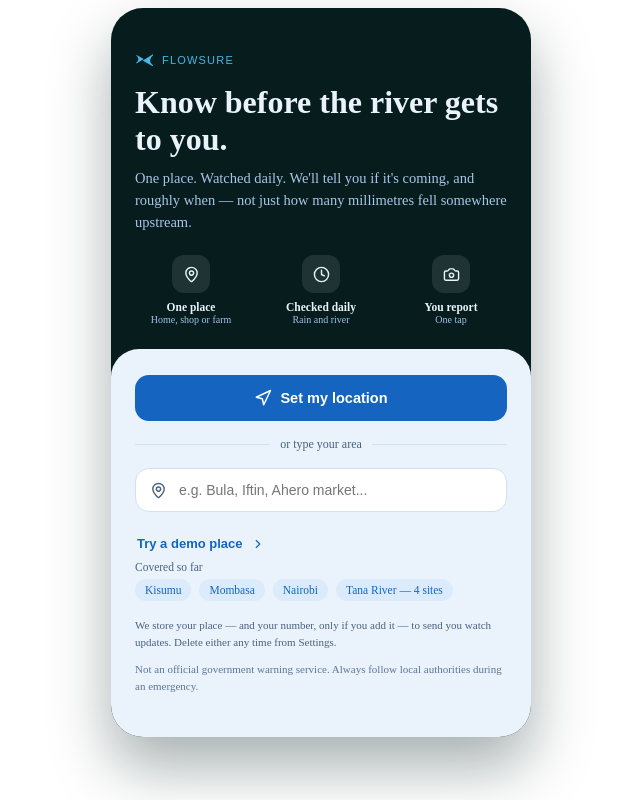
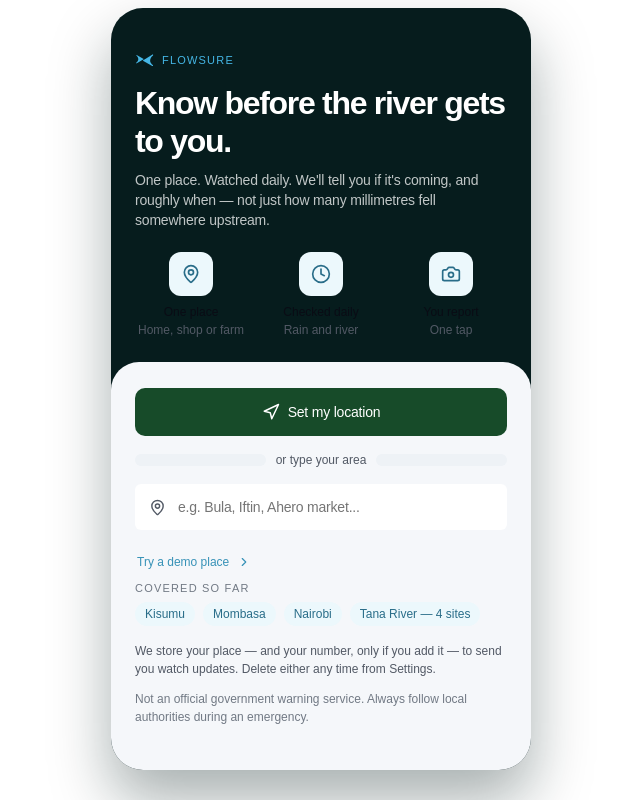
Before and after one commit to Divine-Udeze/FlowSure-Prototype, a React (Vite) app: page / in a window 1280 px wide. Shown: the whole page, without its empty margins (319-959 px from the left). Built offline with nearby package versions, Linux system fonts and the light colour scheme.

Commit message:
refactor: status/level data model + onboarding screen onto DESIGN.md tokens

```diff
--- a/src/FlowSure.tsx
+++ b/src/FlowSure.tsx
@@ -33,8 +33,8 @@ import {
   ResponsiveContainer,
   Tooltip,
 } from "recharts";
-import { color, space, radius, typography } from "./theme";
-import { Pill } from "./components/ui";
+import { color, level, space, radius, typography } from "./theme";
+import { Button, IconTile, Pill } from "./components/ui";
 
 // ---- design tokens ----
 // Kept temporarily: every screen not yet converted to theme.ts still
@@ -174,18 +174,18 @@ function gaugePercent(stage, min = 3.8, max = 6.6) {
 
 function statusForLocation(loc, currentStage) {
   const gap = loc.trigger - currentStage;
-  if (gap <= 0) return { key: "breached", label: "Breached — payout processing", color: T.red };
-  if (gap <= 0.5) return { key: "watch", label: "Watch closely", color: T.amber };
-  return { key: "safe", label: "Quiet for now", color: T.green };
+  if (gap <= 0) return { key: "act", label: "Breached — payout processing", ...level.act };
+  if (gap <= 0.5) return { key: "watch", label: "Watch closely", ...level.watch };
+  return { key: "quiet", label: "Quiet for now", ...level.quiet };
 }
 
 // preview-only overrides so every state can be demoed without waiting for a real flood
 const PREVIEW_STATES = {
   auto: null,
-  safe: { key: "safe", label: "Quiet for now", color: T.green, gap: 1.2 },
-  watch: { key: "watch", label: "Watch closely", color: T.amber, gap: 0.3 },
-  breached: { key: "breached", label: "Breached — payout processing", color: T.red, gap: -0.05 },
-  paid: { key: "paid", label: "Payout sent", color: T.paid, gap: -0.05 },
+  safe: { key: "quiet", label: "Quiet for now", ...level.quiet, gap: 1.2 },
+  watch: { key: "watch", label: "Watch closely", ...level.watch, gap: 0.3 },
+  breached: { key: "act", label: "Breached — payout processing", ...level.act, gap: -0.05 },
+  paid: { key: "done", label: "Payout sent", ...level.done, gap: -0.05 },
 };
 
 function effectiveState(loc, currentStage, previewMode) {
@@ -220,8 +220,8 @@ function freshness(lastCheckedAt) {
   else if (mins < 60 * 24) text = `Checked ${Math.round(mins / 60)}h ago`;
   else text = `Checked ${Math.round(mins / (60 * 24))}d ago`;
   const state = mins < 120 ? "fresh" : mins < 720 ? "aging" : "stale";
-  const color = state === "fresh" ? T.green : state === "aging" ? T.amber : T.red;
-  return { text, state, color };
+  const textColor = state === "fresh" ? color.success : state === "aging" ? color.warning : color.error;
+  return { text, state, textColor };
 }
 
 export default function FlowSure() {
@@ -266,58 +266,39 @@ export default function FlowSure() {
       <Shell textScale={textScale} highContrast={highContrast}>
         <div style={{ padding: "44px 24px 20px" }}>
           <Brand />
-          <h1
-            className="uf-display"
-            style={{
-              fontSize: 32,
-              lineHeight: 1.16,
-              color: T.paper,
-              margin: "16px 0 10px",
-              fontWeight: 600,
-            }}
-          >
+          <h1 style={{ ...typography.display, color: color.white, margin: "16px 0 10px" }}>
             Know before the river gets to you.
           </h1>
-          <p
-            className="uf-body"
-            style={{ color: "#A9C6E8", fontSize: 14.5, lineHeight: 1.5, margin: "0 0 22px" }}
-          >
+          <p style={{ ...typography.body, color: "rgba(255,255,255,0.75)", margin: "0 0 22px" }}>
             One place. Watched daily. We'll tell you if it's coming, and roughly when — not
             just how many millimetres fell somewhere upstream.
           </p>
 
           <div style={{ display: "flex", gap: 18, marginBottom: 4 }}>
-            <Feature icon={MapPin} label="One place" sub="Home, shop or farm" />
-            <Feature icon={Clock} label="Checked daily" sub="Rain and river" />
-            <Feature icon={Camera} label="You report" sub="One tap" />
+            <IconTile icon={MapPin} title="One place" caption="Home, shop or farm" tint="teal" />
+            <IconTile icon={Clock} title="Checked daily" caption="Rain and river" tint="teal" />
+            <IconTile icon={Camera} title="You report" caption="One tap" tint="teal" />
           </div>
         </div>
 
         <div
           className="uf-scroll"
           style={{
-            background: T.paper,
+            background: color.page,
             borderRadius: "28px 28px 0 0",
             flex: 1,
             padding: "26px 24px 32px",
             overflowY: "auto",
           }}
         >
-          <button
-            className="uf-body"
-            onClick={() => chooseDemo(DEMO_LOCATIONS[0])}
-            style={btnPrimary}
-          >
-            <Navigation size={18} />
+          <Button variant="primary" icon={Navigation} onClick={() => chooseDemo(DEMO_LOCATIONS[0])}>
             Set my location
-          </button>
+          </Button>
 
           <div style={{ display: "flex", alignItems: "center", gap: 10, margin: "16px 0" }}>
-            <div style={{ flex: 1, height: 1, background: "#D3E0F0" }} />
-            <span className="uf-body" style={{ color: T.inkSoft, fontSize: 12 }}>
-              or type your area
-            </span>
-            <div style={{ flex: 1, height: 1, background: "#D3E0F0" }} />
+            <div style={{ flex: 1, height: 12, background: color.surfaceMuted, borderRadius: radius.dot }} />
+            <span style={{ ...typography.small, color: color.textSecondary }}>or type your area</span>
+            <div style={{ flex: 1, height: 12, background: color.surfaceMuted, borderRadius: radius.dot }} />
           </div>
 
           <div
@@ -325,16 +306,14 @@ export default function FlowSure() {
               display: "flex",
               alignItems: "center",
               gap: 10,
-              background: "#fff",
-              border: "1px solid #D3E0F0",
-              borderRadius: 14,
+              background: color.surface,
+              borderRadius: radius.input,
               padding: "12px 14px",
               marginBottom: 18,
             }}
           >
-            <MapPin size={17} color={T.inkSoft} />
+            <MapPin size={17} color={color.textSecondary} />
             <input
-              className="uf-body"
               value={manualQuery}
               onChange={(e) => setManualQuery(e.target.value)}
               placeholder="e.g. Bula, Iftin, Ahero market..."
@@ -342,15 +321,14 @@ export default function FlowSure() {
                 border: "none",
                 outline: "none",
                 flex: 1,
-                fontSize: 14,
-                color: T.ink,
+                ...typography.body,
+                color: color.text,
                 background: "transparent",
               }}
             />
           </div>
 
           <button
-            className="uf-body"
             onClick={() => setShowDemoList((s) => !s)}
             style={{
               display: "flex",
@@ -359,9 +337,8 @@ export default function FlowSure() {
               background: "none",
               border: "none",
               padding: "6px 2px",
-              color: T.river,
-              fontSize: 13,
-              fontWeight: 600,
+              color: color.tealDark,
+              ...typography.smallMedium,
               cursor: "pointer",
               marginBottom: showDemoList ? 10 : 4,
             }}
@@ -376,52 +353,32 @@ export default function FlowSure() {
           {showDemoList && (
             <div style={{ display: "flex", flexDirection: "column", gap: 8, marginBottom: 18 }}>
               {DEMO_LOCATIONS.map((loc) => (
-                <button
-                  key={loc.id}
-                  className="uf-body"
-                  onClick={() => chooseDemo(loc)}
-                  style={demoRow}
-                >
-                  <div
-                    style={{ width: 8, height: 8, borderRadius: 999, background: loc.color, flexShrink: 0 }}
-                  />
+                <button key={loc.id} onClick={() => chooseDemo(loc)} style={demoRow}>
+                  <div style={{ width: 8, height: 8, borderRadius: radius.dot, background: loc.color, flexShrink: 0 }} />
                   <div style={{ textAlign: "left", flex: 1 }}>
-                    <div style={{ fontSize: 13.5, color: T.ink, fontWeight: 600 }}>{loc.name}</div>
-                    <div style={{ fontSize: 12, color: T.inkSoft }}>{loc.tierLabel}</div>
+                    <div style={{ ...typography.bodyMedium, color: color.text }}>{loc.name}</div>
+                    <div style={{ ...typography.small, color: color.textSecondary }}>{loc.tierLabel}</div>
                   </div>
-                  <ChevronRight size={16} color={T.inkSoft} />
+                  <ChevronRight size={16} color={color.textSecondary} />
                 </button>
               ))}
             </div>
           )}
 
           <div style={{ marginBottom: 16 }}>
-            <div className="uf-body" style={{ fontSize: 11.5, color: T.inkSoft, marginBottom: 6 }}>
-              Covered so far
-            </div>
+            <div style={{ ...typography.overline, color: color.textTertiary, marginBottom: 6 }}>Covered so far</div>
             <div style={{ display: "flex", flexWrap: "wrap", gap: 8 }}>
               {["Kisumu", "Mombasa", "Nairobi", "Tana River — 4 sites"].map((c) => (
-                <span
-                  key={c}
-                  style={{
-                    fontSize: 11.5,
-                    color: T.river,
-                    background: "#DCEBFC",
-                    padding: "5px 10px",
-                    borderRadius: 999,
-                  }}
-                >
-                  {c}
-                </span>
+                <Pill key={c} tone="teal">{c}</Pill>
               ))}
             </div>
           </div>
 
-          <p className="uf-body" style={{ fontSize: 11, color: T.inkSoft, lineHeight: 1.5, marginBottom: 4 }}>
+          <p style={{ ...typography.small, color: color.textSecondary, lineHeight: 1.5, marginBottom: 4 }}>
             We store your place — and your number, only if you add it — to send you watch
             updates. Delete either any time from Settings.
           </p>
-          <p className="uf-body" style={{ fontSize: 11, color: "#5C7699", lineHeight: 1.5 }}>
+          <p style={{ ...typography.small, color: color.textTertiary, lineHeight: 1.5 }}>
             Not an official government warning service. Always follow local authorities during
             an emergency.
           </p>
@@ -618,29 +575,6 @@ function Brand() {
       <span style={{ ...typography.overline, color: color.teal }}>
         FlowSure
       </span>
-    </div>
-  );
-}
-
-function Feature({ icon: Icon, label, sub }) {
-  return (
-    <div style={{ flex: 1, textAlign: "center" }}>
-      <div
-        style={{
-          width: 38,
-          height: 38,
-          borderRadius: 12,
-          background: "rgba(255,255,255,0.1)",
-          display: "flex",
-          alignItems: "center",
-          justifyContent: "center",
-          margin: "0 auto 8px",
-        }}
-      >
-        <Icon size={17} color={T.paper} />
-      </div>
-      <div className="uf-body" style={{ fontSize: 11.5, color: T.paper, fontWeight: 600 }}>{label}</div>
-      <div className="uf-body" style={{ fontSize: 10, color: "#9FC3E8", marginTop: 1 }}>{sub}</div>
     </div>
   );
 }
@@ -1854,9 +1788,9 @@ const demoRow = {
   alignItems: "center",
   gap: 10,
   width: "100%",
-  background: "#fff",
-  border: "1px solid #DCE7F5",
-  borderRadius: 14,
+  background: color.surfaceAlt,
+  border: "none",
+  borderRadius: radius.card,
   padding: "12px 14px",
   cursor: "pointer",
 };
```
